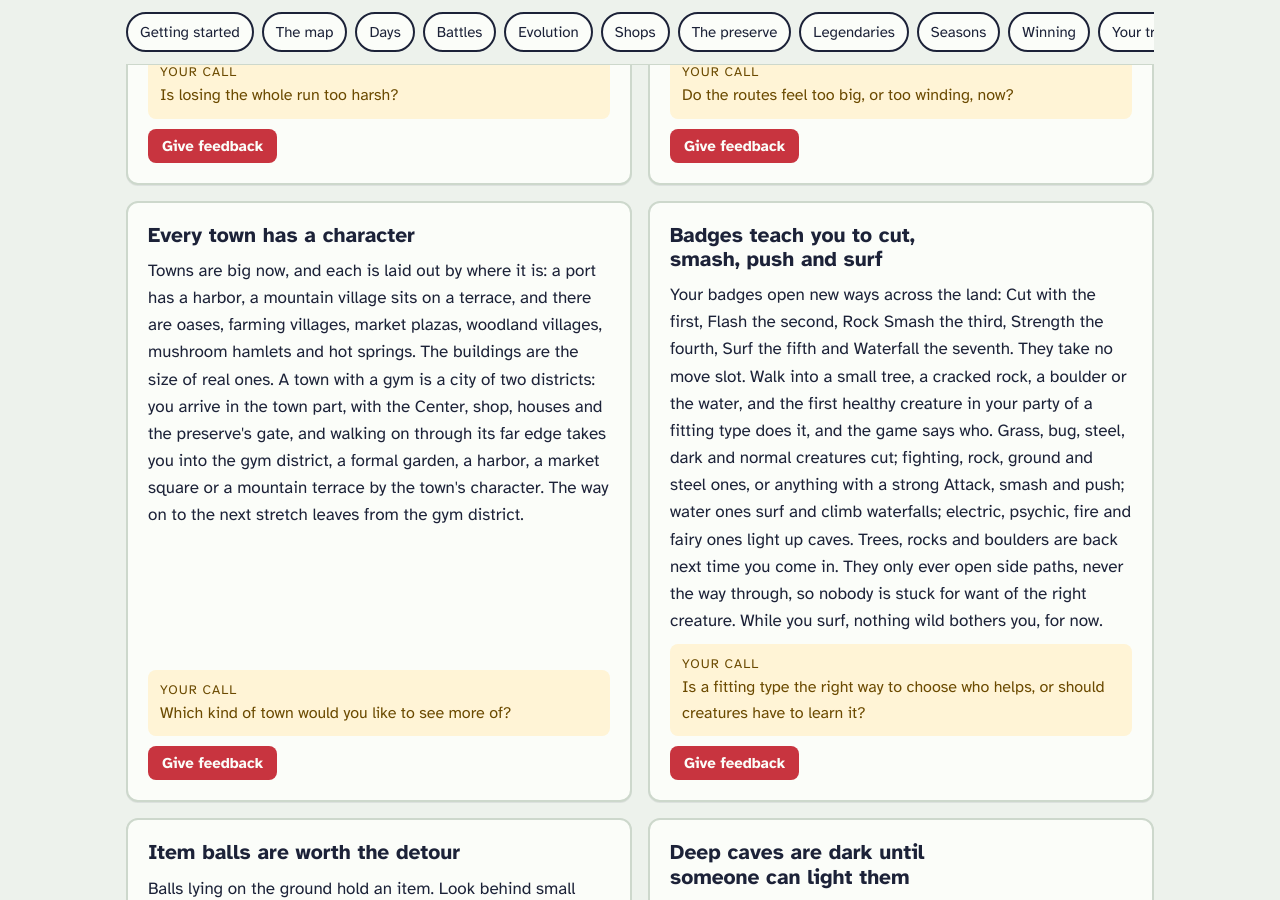
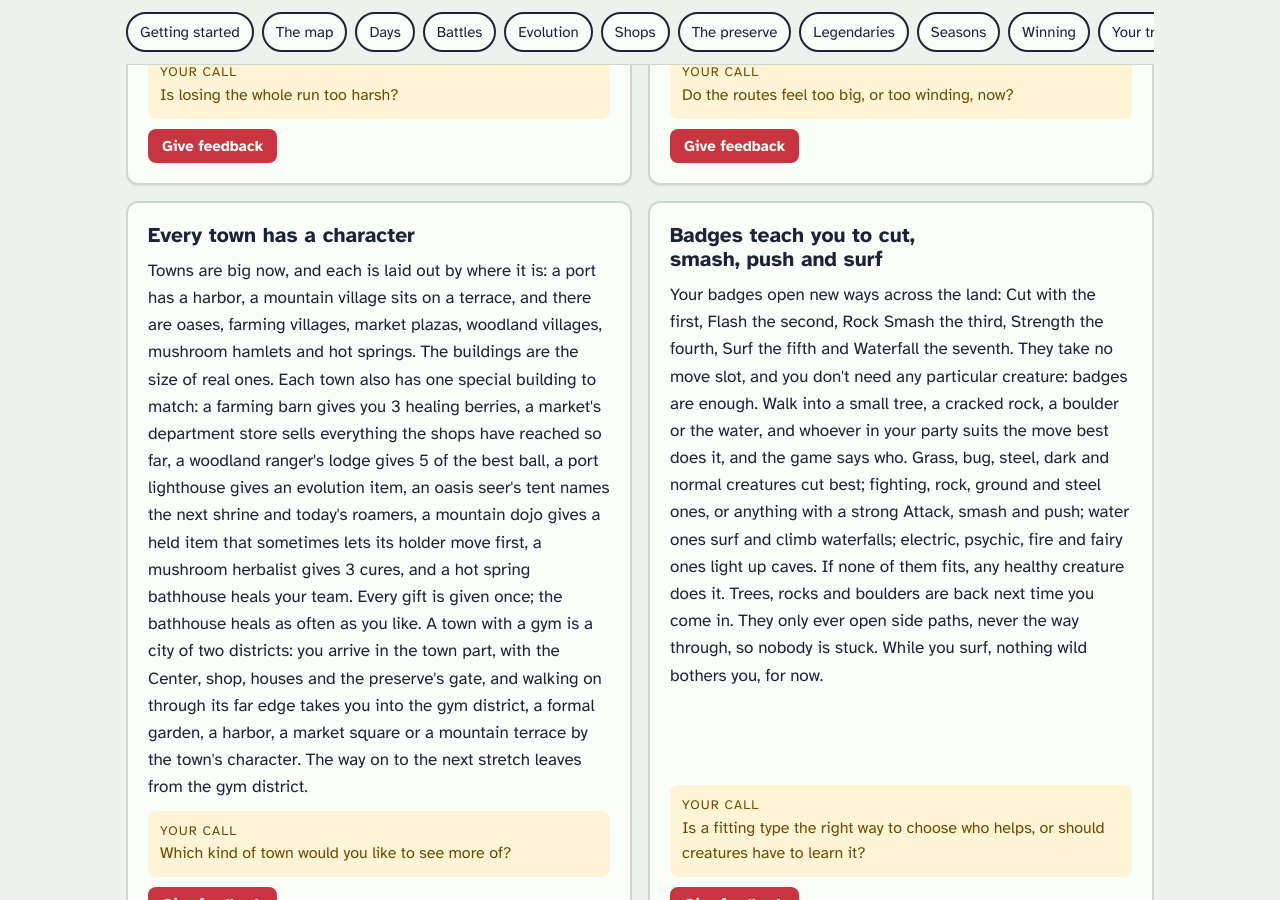
Before and after one commit to Four-Cube-Games/super-adventure, a Jekyll site: the page built from handbook.html, in a window 1280 px wide and 900 px high, scrolled down 4756 px. Built offline with Jekyll 4.4.1, drawn with Linux system fonts in a browser that asks for light colours.

Commit message:
Describe special buildings, badge field moves and button mode

```diff
--- a/handbook.html
+++ b/handbook.html
@@ -151,13 +151,13 @@ styles: /assets/handbook.css
     </article>
     <article class="rule" data-rule="towns">
       <h3>Every town has a character</h3>
-      <p class="said">Towns are big now, and each is laid out by where it is: a port has a harbor, a mountain village sits on a terrace, and there are oases, farming villages, market plazas, woodland villages, mushroom hamlets and hot springs. The buildings are the size of real ones. A town with a gym is a city of two districts: you arrive in the town part, with the Center, shop, houses and the preserve's gate, and walking on through its far edge takes you into the gym district, a formal garden, a harbor, a market square or a mountain terrace by the town's character. The way on to the next stretch leaves from the gym district.</p>
+      <p class="said">Towns are big now, and each is laid out by where it is: a port has a harbor, a mountain village sits on a terrace, and there are oases, farming villages, market plazas, woodland villages, mushroom hamlets and hot springs. The buildings are the size of real ones. Each town also has one special building to match: a farming barn gives you 3 healing berries, a market's department store sells everything the shops have reached so far, a woodland ranger's lodge gives 5 of the best ball, a port lighthouse gives an evolution item, an oasis seer's tent names the next shrine and today's roamers, a mountain dojo gives a held item that sometimes lets its holder move first, a mushroom herbalist gives 3 cures, and a hot spring bathhouse heals your team. Every gift is given once; the bathhouse heals as often as you like. A town with a gym is a city of two districts: you arrive in the town part, with the Center, shop, houses and the preserve's gate, and walking on through its far edge takes you into the gym district, a formal garden, a harbor, a market square or a mountain terrace by the town's character. The way on to the next stretch leaves from the gym district.</p>
       <p class="ask">Which kind of town would you like to see more of?</p>
       <a class="tell" href="{{ site.repo }}/issues/new?template=feedback.yml&amp;title=Handbook%3A%20Every%20town%20has%20a%20character&amp;rule=Every%20town%20has%20a%20character">Give feedback</a>
     </article>
     <article class="rule" data-rule="field-moves">
       <h3>Badges teach you to cut, smash, push and surf</h3>
-      <p class="said">Your badges open new ways across the land: Cut with the first, Flash the second, Rock Smash the third, Strength the fourth, Surf the fifth and Waterfall the seventh. They take no move slot. Walk into a small tree, a cracked rock, a boulder or the water, and the first healthy creature in your party of a fitting type does it, and the game says who. Grass, bug, steel, dark and normal creatures cut; fighting, rock, ground and steel ones, or anything with a strong Attack, smash and push; water ones surf and climb waterfalls; electric, psychic, fire and fairy ones light up caves. Trees, rocks and boulders are back next time you come in. They only ever open side paths, never the way through, so nobody is stuck for want of the right creature. While you surf, nothing wild bothers you, for now.</p>
+      <p class="said">Your badges open new ways across the land: Cut with the first, Flash the second, Rock Smash the third, Strength the fourth, Surf the fifth and Waterfall the seventh. They take no move slot, and you don't need any particular creature: badges are enough. Walk into a small tree, a cracked rock, a boulder or the water, and whoever in your party suits the move best does it, and the game says who. Grass, bug, steel, dark and normal creatures cut best; fighting, rock, ground and steel ones, or anything with a strong Attack, smash and push; water ones surf and climb waterfalls; electric, psychic, fire and fairy ones light up caves. If none of them fits, any healthy creature does it. Trees, rocks and boulders are back next time you come in. They only ever open side paths, never the way through, so nobody is stuck. While you surf, nothing wild bothers you, for now.</p>
       <p class="ask">Is a fitting type the right way to choose who helps, or should creatures have to learn it?</p>
       <a class="tell" href="{{ site.repo }}/issues/new?template=feedback.yml&amp;title=Handbook%3A%20Badges%20teach%20you%20to%20cut%2C%20smash%2C%20push%20and%20surf&amp;rule=Badges%20teach%20you%20to%20cut%2C%20smash%2C%20push%20and%20surf">Give feedback</a>
     </article>
```
